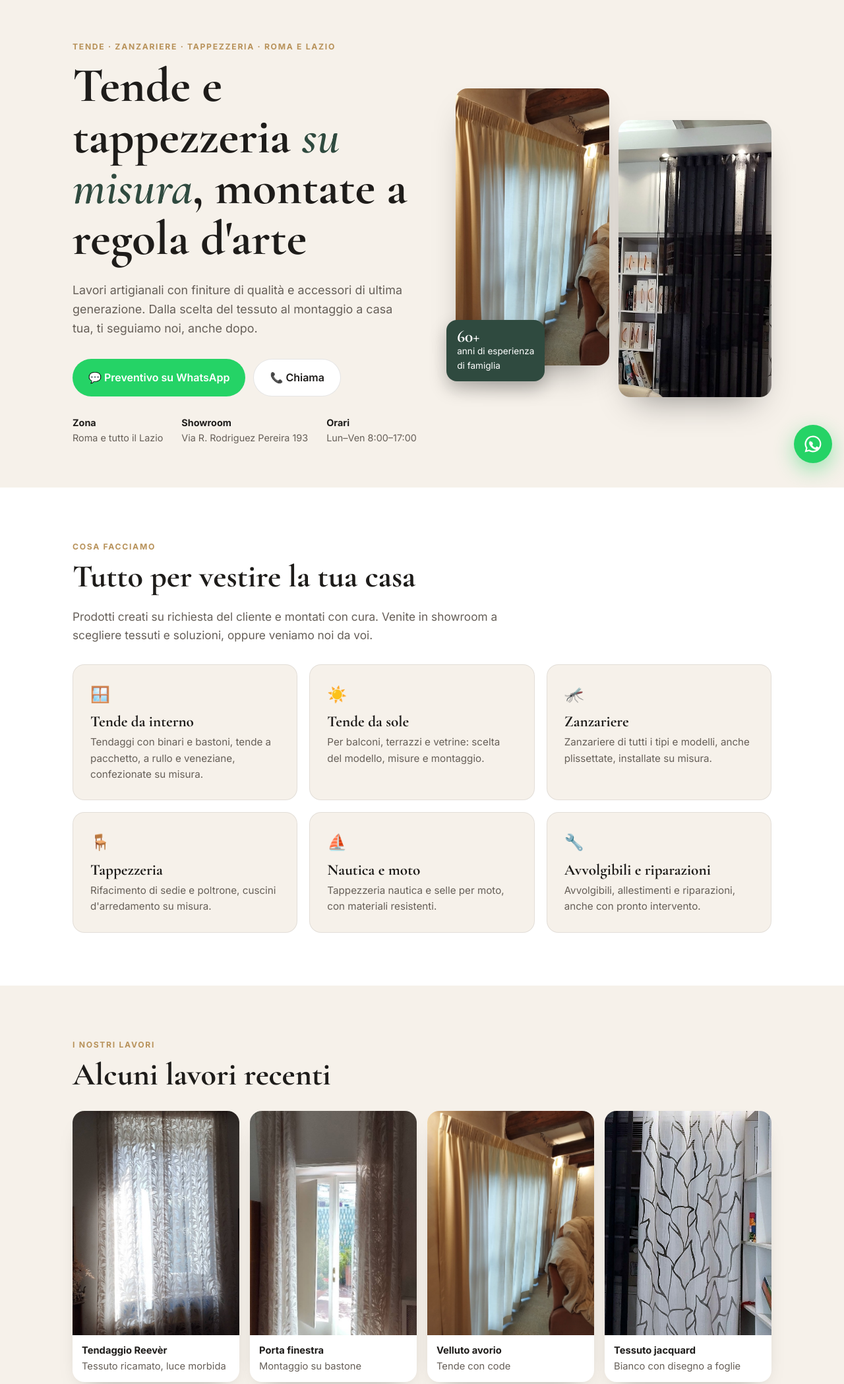
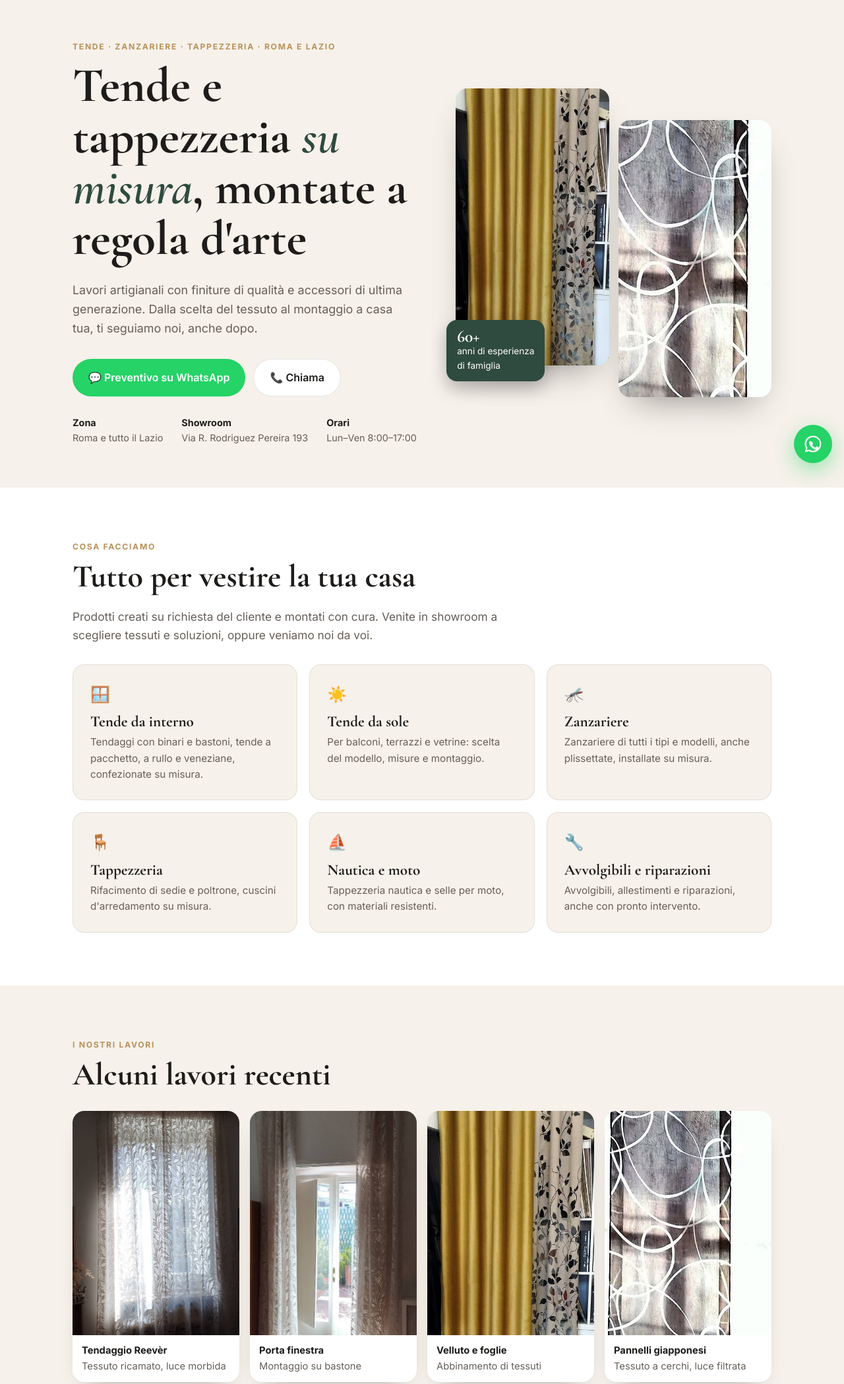
Before and after one commit to Benpo-python/bozza-morea, a plain HTML site: page index.html in a window 1280 px wide. Shown: the part 80-2178 px from the top of the page at 66% size. Drawn offline with nearby package versions, Linux system fonts and the light colour scheme.

Commit message:
Nuove foto: velluto giallo e pannelli giapponesi

```diff
--- a/index.html
+++ b/index.html
@@ -162,8 +162,8 @@
       </div>
     </div>
     <div class="hero-foto">
-      <img src="img/tende-chiare.jpg" alt="Tende in velluto avorio montate in un soggiorno con travi a vista" width="1054" height="1400">
-      <img src="img/tenda-soggiorno.jpg" alt="Tende su misura nere e bianche nello showroom con libreria" width="1400" height="1128">
+      <img src="img/tenda-velluto.jpg" alt="Tenda in velluto giallo e tenda in tessuto con foglie nello showroom" width="771" height="2000">
+      <img src="img/pannelli-giapponesi.jpg" alt="Pannelli giapponesi in tessuto con disegno a cerchi davanti alla finestra" width="1000" height="632">
       <div class="badge"><b>60+</b>anni di esperienza<br>di famiglia</div>
     </div>
   </div>
@@ -192,8 +192,8 @@
     <div class="galleria">
       <figure><img src="img/tende-1.jpg" alt="Tende in tessuto ricamato chiaro montate davanti alla finestra" loading="lazy" width="678" height="1400"><figcaption><b>Tendaggio Reevèr</b>Tessuto ricamato, luce morbida</figcaption></figure>
       <figure><img src="img/tende-2.jpg" alt="Tende ricamate montate su bastone davanti a una porta finestra" loading="lazy" width="652" height="1316"><figcaption><b>Porta finestra</b>Montaggio su bastone</figcaption></figure>
-      <figure><img src="img/tende-chiare.jpg" alt="Tende con code in velluto avorio" loading="lazy" width="1054" height="1400"><figcaption><b>Velluto avorio</b>Tende con code</figcaption></figure>
-      <figure><img src="img/tessuto-jacquard.jpg" alt="Dettaglio del tessuto bianco con disegno a foglie" loading="lazy" width="900" height="1409"><figcaption><b>Tessuto jacquard</b>Bianco con disegno a foglie</figcaption></figure>
+      <figure><img src="img/tenda-velluto-dettaglio.jpg" alt="Tenda in velluto giallo accanto a una tenda con foglie" loading="lazy" width="900" height="1284"><figcaption><b>Velluto e foglie</b>Abbinamento di tessuti</figcaption></figure>
+      <figure><img src="img/pannelli-giapponesi.jpg" alt="Pannelli giapponesi con disegno a cerchi" loading="lazy" width="1000" height="632"><figcaption><b>Pannelli giapponesi</b>Tessuto a cerchi, luce filtrata</figcaption></figure>
     </div>
   </div>
 </section>
```
Also changed, not shown: img/pannelli-giapponesi.jpg (added), img/tenda-soggiorno.jpg (deleted), img/tenda-velluto-dettaglio.jpg (added), img/tenda-velluto.jpg (added), img/tende-chiare.jpg (deleted), img/tessuto-jacquard.jpg (deleted).
